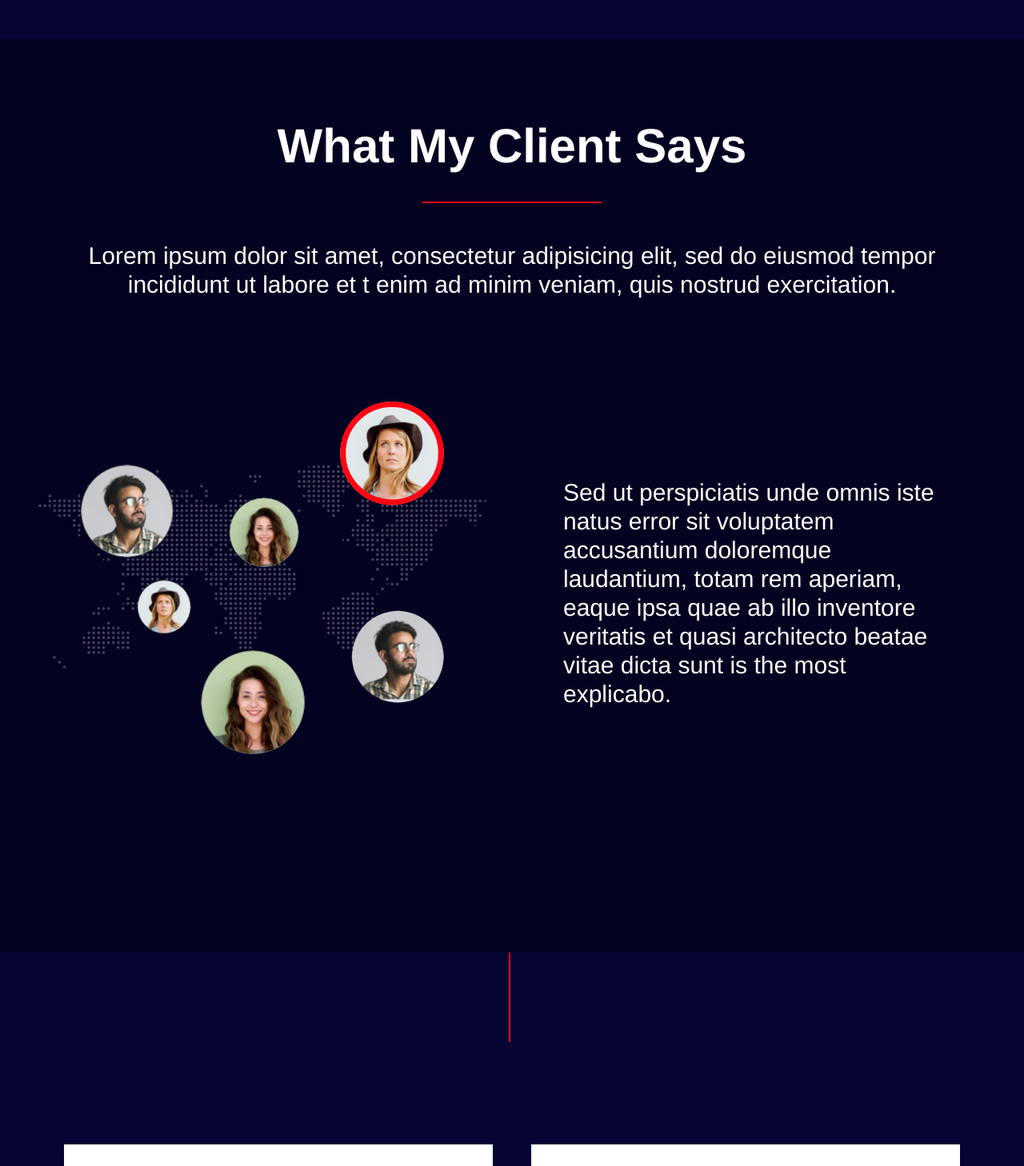
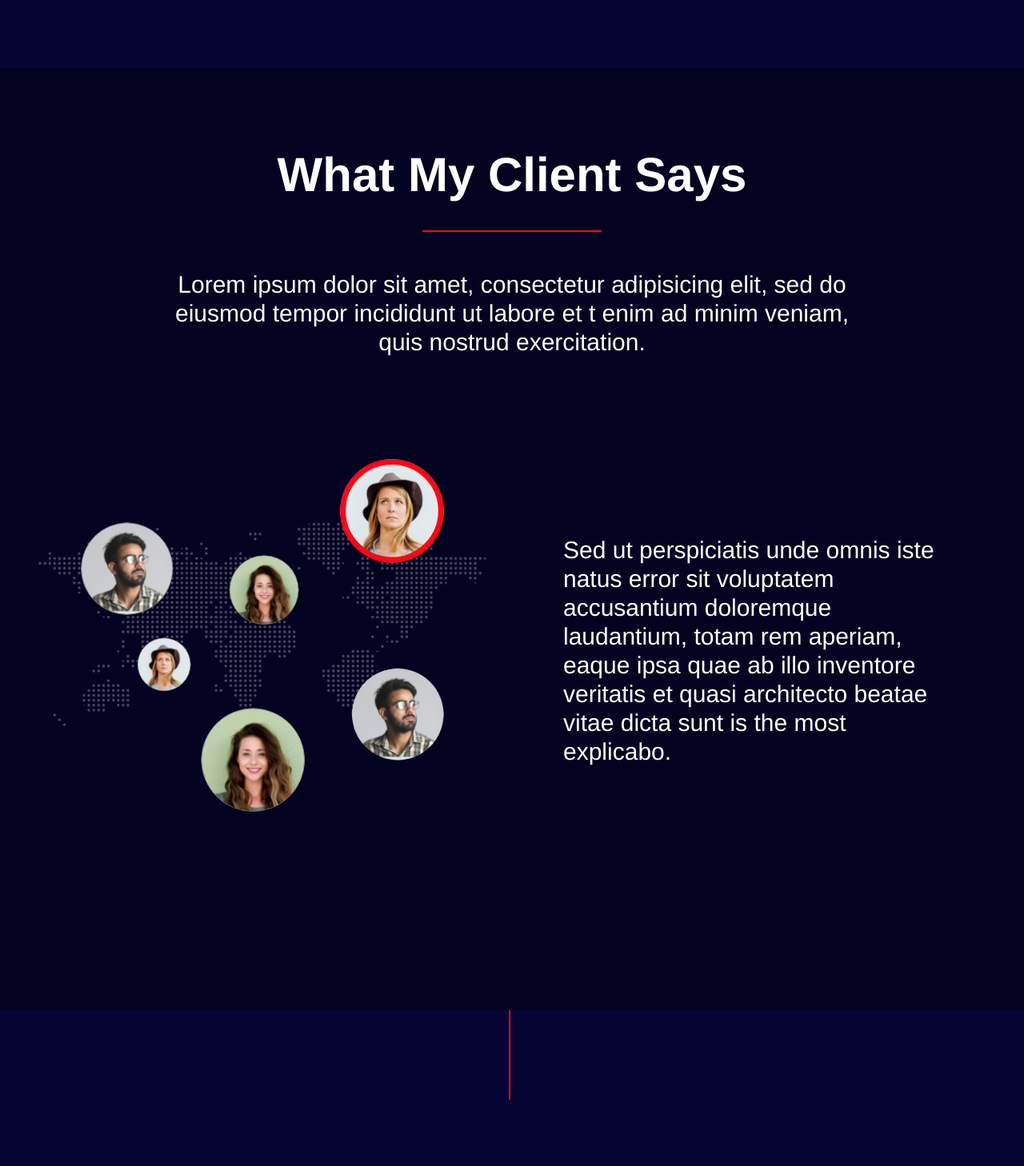
Before and after one commit to marcinSln/tailwind, a React (Create React App) app: page / in a window 1280 px wide. Shown: the part 3732-5190 px from the top of the page at 80% size. Built offline with nearby package versions, Linux system fonts and the light colour scheme.

Commit message:
Refactor TextHeader and Text

```diff
--- a/src/App.css
+++ b/src/App.css
@@ -172,3 +172,15 @@
 .input {
 	@apply py-4 px-4 placeholder-gray;
 }
+
+.line-underline {
+	@apply border-b-2 border-red w-1/4 flex pt-2 m-auto md:pt-5 lg:w-1/5;
+}
+
+.line-vertical {
+	@apply border-l-2 border-red w-1 text-center flex mx-auto h-16 mb-5 md:h-28;
+}
+
+.text__section {
+	@apply font-light text-base text-center py-6 md:text-center max-w-4xl mx-auto text-white leading-loose font-light;
+}
--- a/src/App.js
+++ b/src/App.js
@@ -49,7 +49,10 @@ export default function App() {
 							headerLine="right"
 							className="w-full mb-10 md:w-6/12 xl:w-1/2 md:mb-0"
 						/>
-						<ImageWithBorder image={aboutMeImg} className="w-full max-w-2xl md:w-6/12 xl:w-1/2" />
+						<ImageWithBorder
+							image={aboutMeImg}
+							className="bg-navyBlue max-w-3xl py-8 px-5 lg:py-20 lg:px-16"
+						/>
 					</Wrapper>
 				</Section>
 				<Section className="bg-darkBlue pt-8  pb-24 lg:pt-8 lg:pb-32 " target="#Portfolio">
@@ -66,25 +69,23 @@ export default function App() {
 				</Section>
 				<Section className="pt-12 pb-24 md:pt-24 md:pb-52">
 					<Wrapper className="items-start">
-						<TextHeader text={sectionMyCababilities.header} level="2" lineType="underline" />
-						<Text color="white" size="3xl" align="center" text={sectionMyCababilities.text} />
+						<TextHeader text={sectionMyCababilities.header} lineType="underline" />
+						<Text className="text__section lg:text-3xl" text={sectionMyCababilities.text} />
 						<Section className="skill__content">{skills.map((skill) => <Skill skill={skill} />)}</Section>
 					</Wrapper>
 				</Section>
 				<Section className="bg-darkBlue  pt-12 pb-12 md:pt-24 md:pb-52">
 					<Wrapper>
-						<TextHeader text={textInSectionWhatSayAboutMe.header} level="2" lineType="underline" />
-						<Text color="white" size="3xl" align="center" text={textInSectionWhatSayAboutMe.introduction} />
-						<Section className="flex-col items-center justify-center gap-x-12 mt-10  lg:mt-20 md:flex md:flex-row lg:gap-x-24">
+						<TextHeader text={textInSectionWhatSayAboutMe.header} lineType="underline" />
+						<Text className="text__section lg:text-3xl" text={textInSectionWhatSayAboutMe.introduction} />
+						<Section className="flex-col items-center justify-center gap-x-12 mt-10 lg:mt-20 md:flex md:flex-row lg:gap-x-24">
 							<img
 								src={worldWide}
 								alt={textInSectionWhatSayAboutMe.header}
 								className="w-full md:w-1/2 inline-block mb-10 md:-ml-5"
 							/>
 							<Text
-								align="left"
-								size="3xl"
-								lineHeight="leading-loose"
+								className="text__section lg:text-3xl md:text-left max-w-4xl"
 								text={textInSectionWhatSayAboutMe.text}
 							/>
 						</Section>
@@ -94,14 +95,11 @@ export default function App() {
 					<Wrapper>
 						<TextHeader
 							text={sectionLetsMakeSomething.header}
-							level="2"
 							lineType="vertical-above"
 							spaceBetween="mb-14"
 						/>
 						<Text
-							align="center"
-							className="max-w-4xl mx-auto leading-loose"
-							lineHeight="leading-loose"
+							className="text__section lg:text-xl md:text-center max-w-4xl"
 							text={sectionLetsMakeSomething.text}
 						/>
 						<FormHandler className="max-w-6xl mx-auto text-center">
@@ -118,7 +116,7 @@ export default function App() {
 				</Section>
 				<Section className="pb-12 bg-darkBlue md:pb-24">
 					<Wrapper>
-						<TextHeader text="Portfolio" level="2" lineType="vertical-above" spaceBetween="mb-14" />
+						<TextHeader text="Portfolio" lineType="vertical-above" spaceBetween="mb-14" />
 						<div className="row flex divide-x-2 divide-white justify-center py-2 pt-3 md:pt-6">
 							{footerLink.map((link) => (
 								<LinkScroll scrollTo={link.scrollTo} name={link.text} className={link.className} />
--- a/src/Components/ImageWithBorder.js
+++ b/src/Components/ImageWithBorder.js
@@ -2,7 +2,7 @@ import React from 'react';
 
 export const ImageWithBorder = ({ image, className }) => {
 	return (
-		<div className={` bg-navyBlue max-w-3xl py-8 px-5 lg:py-20 lg:px-16 ${className}`}>
+		<div className={` ${className}`}>
 			<img src={image} alt="About me" />
 		</div>
 	);
--- a/src/Components/Text.js
+++ b/src/Components/Text.js
@@ -1,12 +1,5 @@
 import React from 'react';
 
-export function Text({ text, color = 'white', size = 'xl', align = 'center', lineHeight, className }) {
-	return (
-		<div
-			className={`text-${color}  ${lineHeight}  ${className} font-light text-base text-center py-6 lg:text-${size} lg:${lineHeight} md:text-${align}`}
-		>
-			{' '}
-			{text}{' '}
-		</div>
-	);
+export function Text({ text, className }) {
+	return <div className={className}> {text} </div>;
 }
--- a/src/Components/TextHeader.js
+++ b/src/Components/TextHeader.js
@@ -1,22 +1,16 @@
 import React from 'react';
 import parse from 'html-react-parser';
 
-export function TextHeader({ text, level, lineType, align = 'center', color = 'white', spaceBetween }) {
+export function TextHeader({ text, lineType, align = 'center', color = 'white', spaceBetween }) {
 	return (
 		<React.Fragment>
-			{lineType == 'vertical-above' ? (
-				<span
-					className={`border-l-2 border-red w-1 text-center flex mx-auto h-16 mb-5 md:${spaceBetween} md:h-28`}
-				/>
-			) : null}
+			{lineType == 'vertical-above' ? <span className={`line-vertical md:${spaceBetween} `} /> : null}
 			{text ? (
 				parse(
 					`<h1 class='text-${align} text-3xl text-${color}  font-bold md:text-6xl md:leading-tight'>${text}</h1>`
 				)
 			) : null}
-			{lineType == 'underline' ? (
-				<span className="border-b-2 border-red w-1/4 flex pt-2 m-auto md:pt-5 lg:w-1/5" />
-			) : null}
+			{lineType == 'underline' ? <span className="line-underline " /> : null}
 		</React.Fragment>
 	);
 }
```
